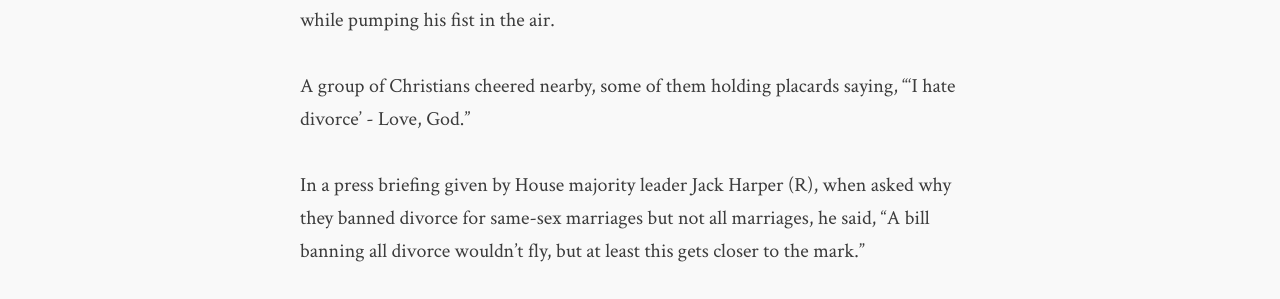
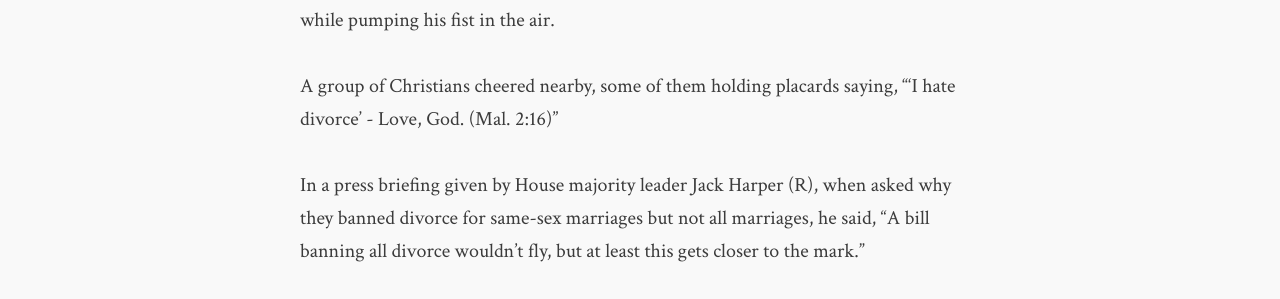
Before and after one commit to flashlightministries/oilforlight, a Jekyll site: the page built from _posts/2017-10-10-same-sex-divorce.md, in a window 1280 px wide. Shown: the part 1440-1739 px from the top of the page. Built offline with Jekyll 4.4.1, drawn with Linux system fonts in a browser that asks for light colours; nearby versions of some CDN libraries.

Commit message:
Update 2017-10-10-same-sex-divorce.md

```diff
--- a/_posts/2017-10-10-same-sex-divorce.md
+++ b/_posts/2017-10-10-same-sex-divorce.md
@@ -16,6 +16,6 @@ HB 5439, titled "An act to protect same-sex marriage," begins, ""With the recogn
 
 Fronting the throng of booing protestors were Jose and Harold Gomez-Jefferson, a couple married one week prior in the courthouse across the street.  According to Jose, he and Harold were no longer on speaking terms after Harold brought home two Starbucks barristas and a stockbroker to cook tapas, play Cards Against Humanity and soak in their hottub.  "Harry didn't even call me to come home.  It's just not fair that I now need to spend the rest of my life with this jerk," said Jose, referring to his estranged husband who was nearby chanting "Freedom Now!" along with the crowd while pumping his fist in the air.
 
-A group of Christians cheered nearby, some of them holding placards saying, "'I hate divorce' - Love, God."
+A group of Christians cheered nearby, some of them holding placards saying, "'I hate divorce' - Love, God. (Mal. 2:16)"
 
 In a press briefing given by House majority leader Jack Harper (R), when asked why they banned divorce for same-sex marriages but not all marriages, he said, "A bill banning all divorce wouldn't fly, but at least this gets closer to the mark."
```
